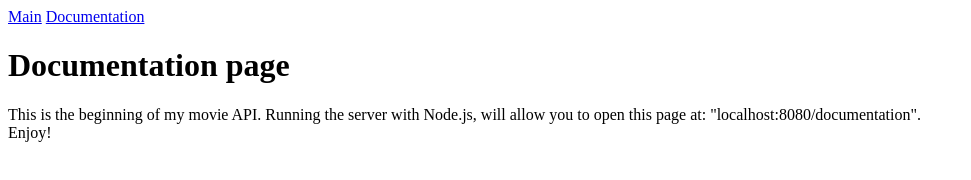
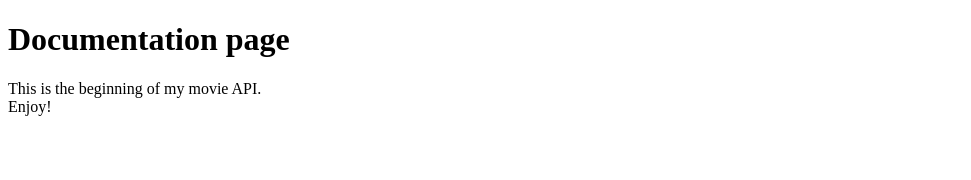
Before and after one commit to Darkpfeffer/movie_api, a website: page public/documentation.html in a window 1280 px wide. Shown: the whole page, without its empty margins (0-971 px from the left). Drawn offline with Linux system fonts and the light colour scheme.

Commit message:
removed header and changed description
'public\documentation.html'

```diff
--- a/public/documentation.html
+++ b/public/documentation.html
@@ -4,15 +4,9 @@
         <title>Documentation page - Movie API</title>
     </head>
     <body>
-        <header>
-            <a href="index.html" rel="Main page of the movie API">Main</a>
-            <a href="documentation.html" rel="Documentation of the movie API">Documentation</a>
-        </header>
         <div>
             <h1>Documentation page</h1>
-            <p>This is the beginning of my movie API.
-            Running the server with Node.js, will allow you to open this page at:
-            "localhost:8080/documentation". <br>
+            <p>This is the beginning of my movie API. <br>
             Enjoy!
             </p>
         </div>
```
